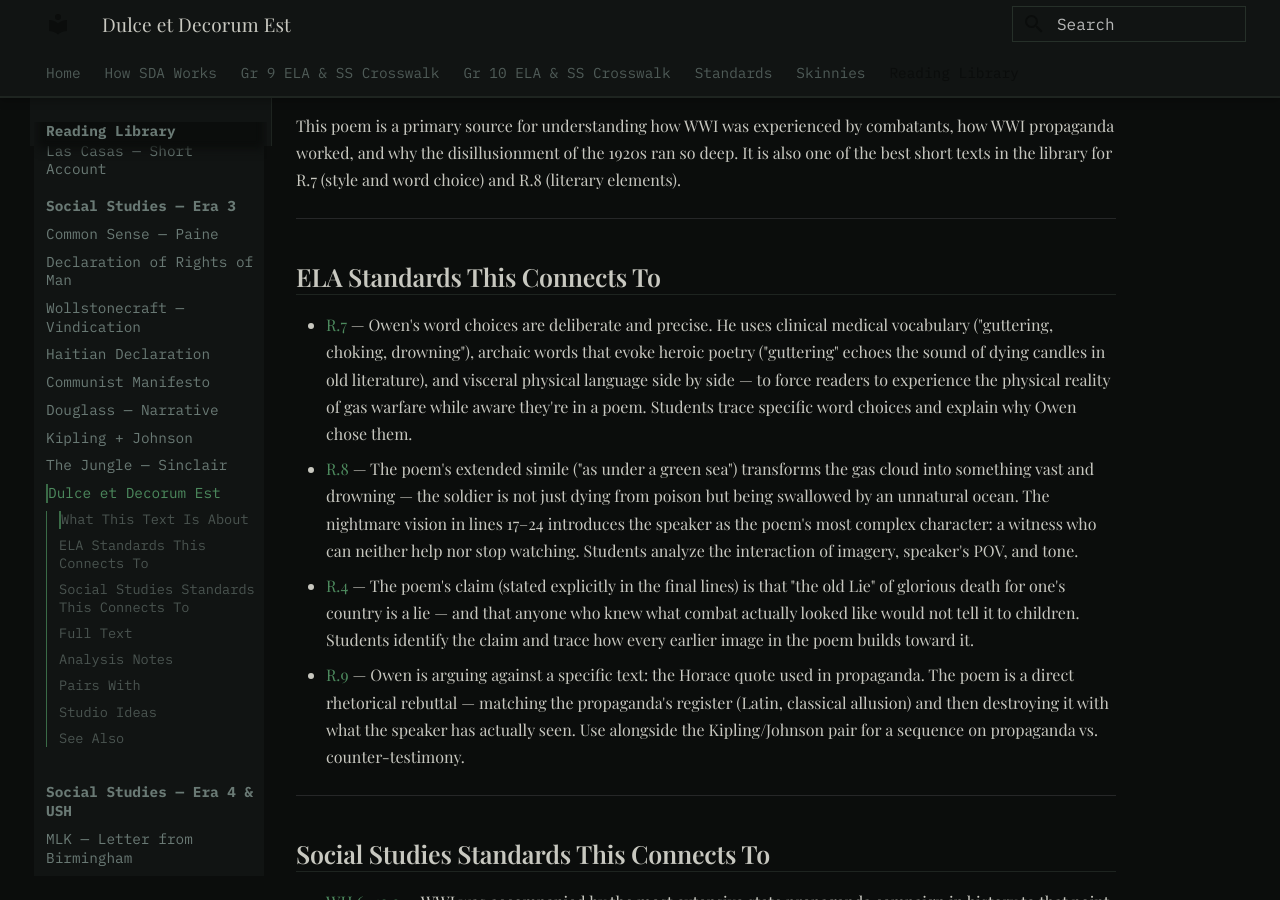
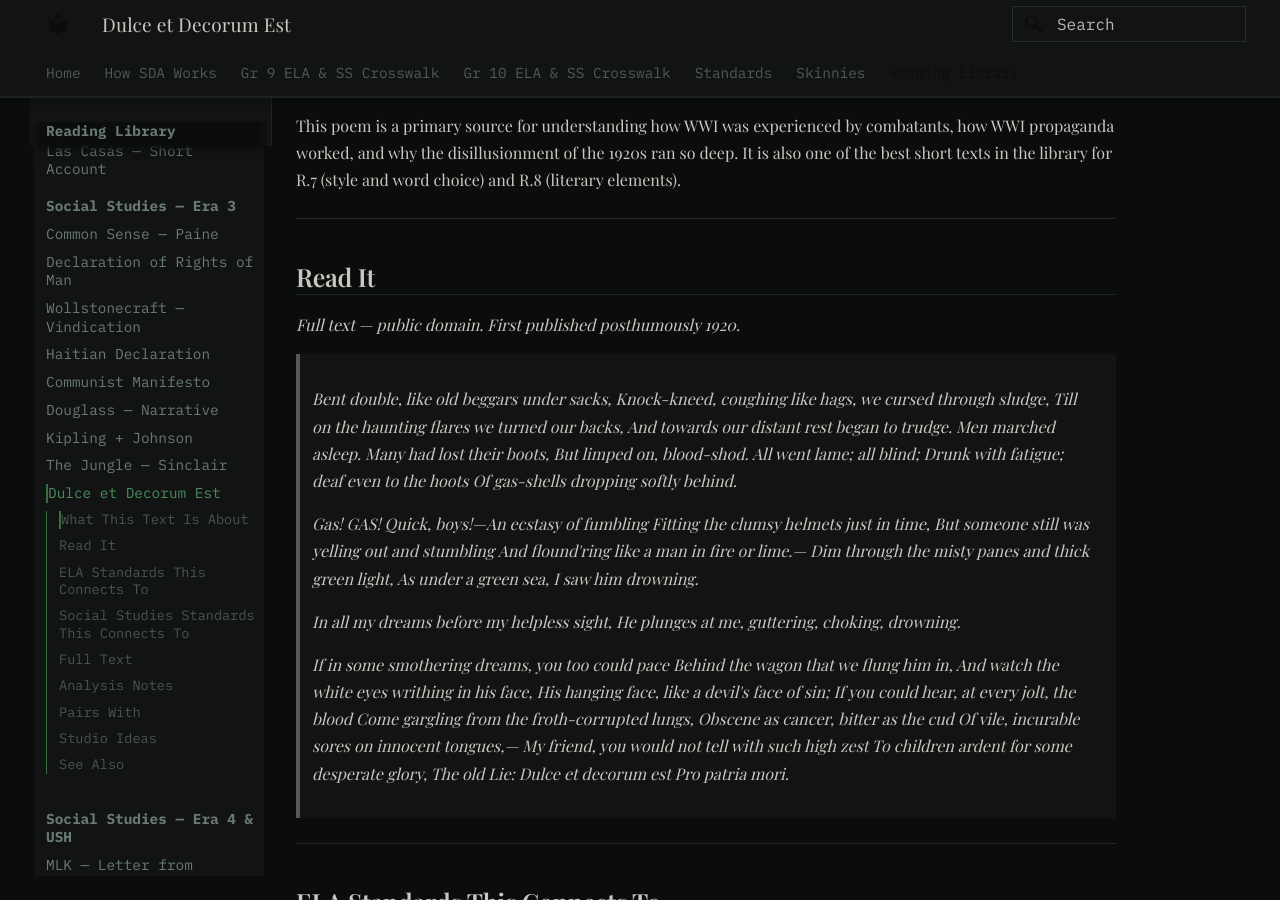
Before and after one commit to laskerpanda/SDA-WIKI, an MkDocs documentation site: the page built from docs/reading-library/social-studies/dulce-et-decorum-est.md, in a window 1280 px wide and 900 px high, scrolled down 578 px. Built offline with MkDocs 1.6.1 and Material for MkDocs 9.7.7, drawn with Linux system fonts in a browser that asks for light colours; some web fonts are replaced.

Commit message:
hermes: 2026-06-17 17:30

```diff
--- a/docs/reading-library/social-studies/dulce-et-decorum-est.md
+++ b/docs/reading-library/social-studies/dulce-et-decorum-est.md
@@ -17,6 +17,44 @@ Wilfred Owen was a British Army officer who served in the trenches of World War
 The poem describes a gas attack on Owen's trench unit. In vivid, deliberately ugly language, Owen shows a soldier who fails to get his gas mask on in time — dying slowly while Owen can do nothing but watch. The title and final lines are a direct attack on the Latin phrase *Dulce et decorum est pro patria mori* — "It is sweet and fitting to die for one's country" — a quote from Horace used extensively in WWI-era propaganda and recruitment materials. Owen calls it "the old Lie."
 
 This poem is a primary source for understanding how WWI was experienced by combatants, how WWI propaganda worked, and why the disillusionment of the 1920s ran so deep. It is also one of the best short texts in the library for R.7 (style and word choice) and R.8 (literary elements).
+
+---
+
+## Read It
+
+*Full text — public domain. First published posthumously 1920.*
+
+> Bent double, like old beggars under sacks,
+> Knock-kneed, coughing like hags, we cursed through sludge,
+> Till on the haunting flares we turned our backs,
+> And towards our distant rest began to trudge.
+> Men marched asleep. Many had lost their boots,
+> But limped on, blood-shod. All went lame; all blind;
+> Drunk with fatigue; deaf even to the hoots
+> Of gas-shells dropping softly behind.
+>
+> Gas! GAS! Quick, boys!—An ecstasy of fumbling
+> Fitting the clumsy helmets just in time,
+> But someone still was yelling out and stumbling
+> And flound'ring like a man in fire or lime.—
+> Dim through the misty panes and thick green light,
+> As under a green sea, I saw him drowning.
+>
+> In all my dreams before my helpless sight,
+> He plunges at me, guttering, choking, drowning.
+>
+> If in some smothering dreams, you too could pace
+> Behind the wagon that we flung him in,
+> And watch the white eyes writhing in his face,
+> His hanging face, like a devil's face of sin;
+> If you could hear, at every jolt, the blood
+> Come gargling from the froth-corrupted lungs,
+> Obscene as cancer, bitter as the cud
+> Of vile, incurable sores on innocent tongues,—
+> My friend, you would not tell with such high zest
+> To children ardent for some desperate glory,
+> The old Lie: *Dulce et decorum est*
+> *Pro patria mori.*
 
 ---
 
```
Also changed, not shown: docs/reading-library/ela/to-kill-a-mockingbird-lee.md (+29 -0 lines), docs/reading-library/ela/warriors-dont-cry.md (+23 -0 lines), docs/reading-library/olympe-de-gouges-declaration-woman.md (+4 -4 lines).
